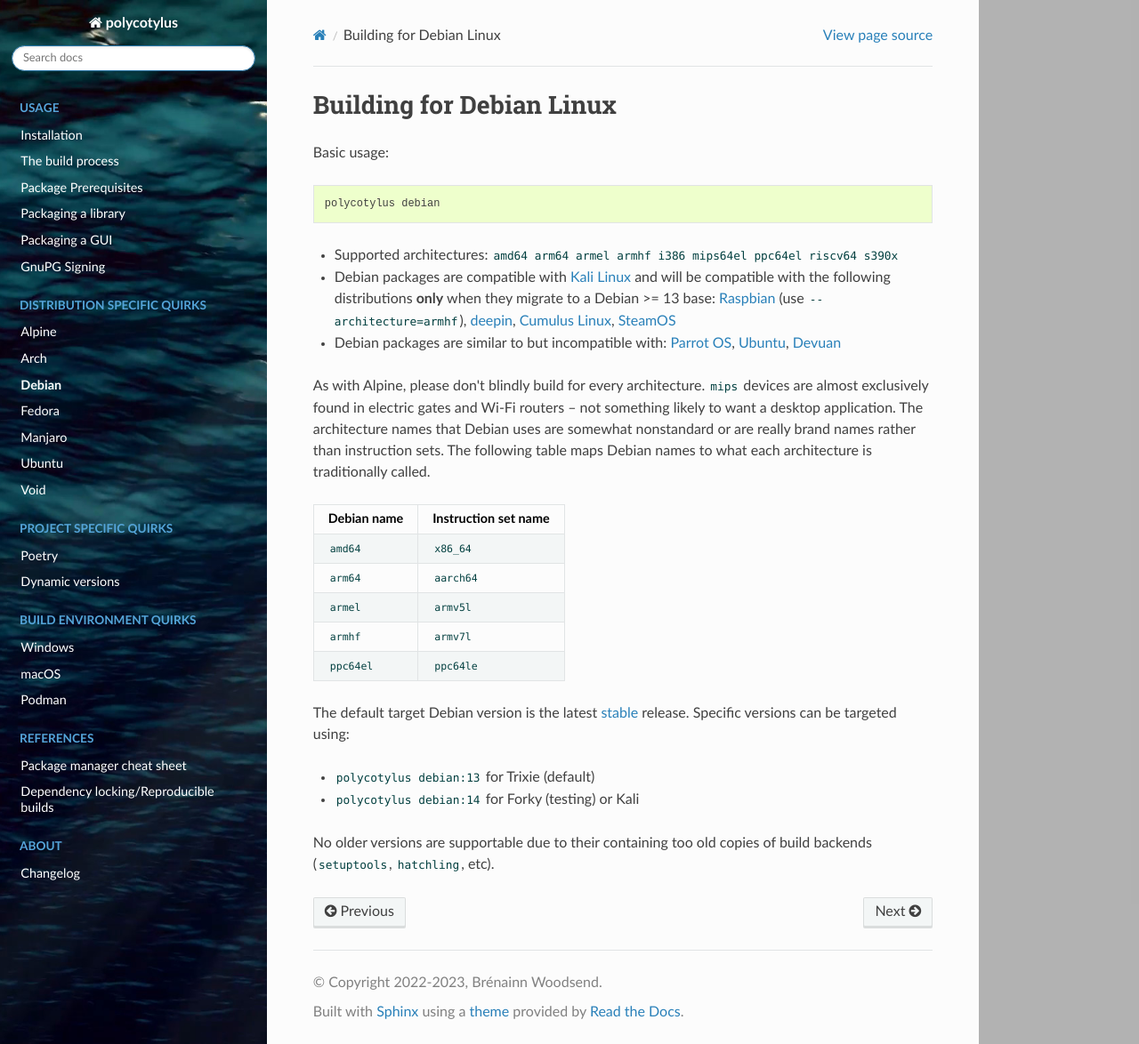
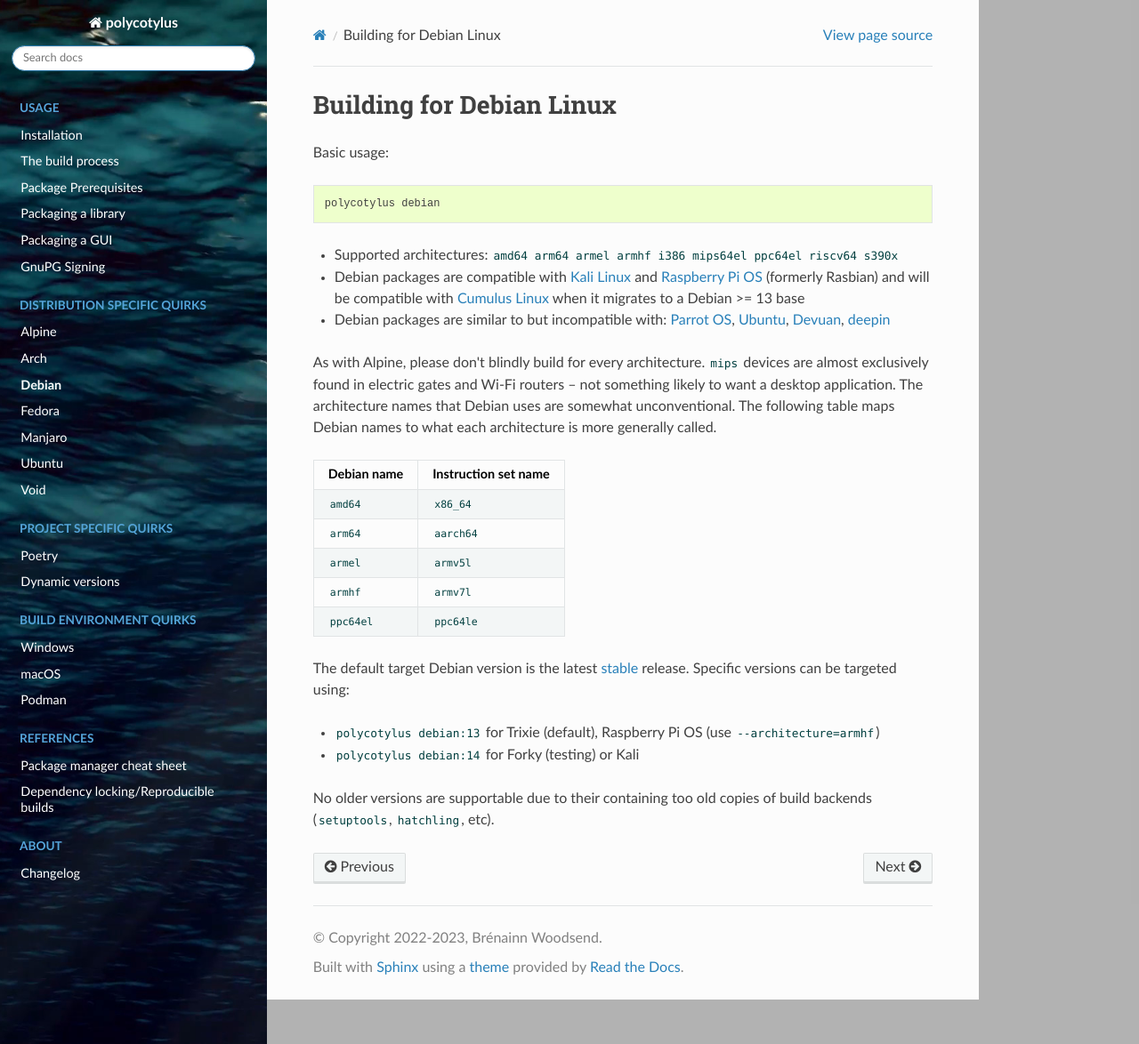
Before and after one commit to bwoodsend/polycotylus, a Sphinx documentation site: the page built from docs/source/debian.rst, in a window 1280 px wide and 1174 px high. Shown: the whole window at 89% size. Built offline with Sphinx 7.4.7 and the Read the Docs theme 3.1.0, drawn with Linux system fonts in a browser that asks for light colours; pages that are not in the unit, such as notebooks, are missing from menus.

Commit message:
Update compatible distribution alias lists

```diff
--- a/docs/source/debian.rst
+++ b/docs/source/debian.rst
@@ -9,22 +9,20 @@ Basic usage::
 * Supported architectures: ``amd64 arm64 armel armhf i386 mips64el ppc64el riscv64 s390x``
 
 * Debian packages are compatible with `Kali Linux <https://www.kali.org/>`_ and
-  will be compatible with the following distributions **only** when they migrate
-  to a Debian >= 13 base: `Raspbian <https://www.raspbian.org/>`_ (use
-  ``--architecture=armhf``), `deepin <https://www.deepin.org/>`_, `Cumulus Linux
-  <https://docs.nvidia.com/networking-ethernet-software/cumulus-linux/>`_,
-  `SteamOS <https://store.steampowered.com/steamos>`_
+  `Raspberry Pi OS <https://www.raspberrypi.com/software/operating-systems/>`_
+  (formerly Rasbian) and will be compatible with `Cumulus Linux
+  <https://docs.nvidia.com/networking-ethernet-software/cumulus-linux/>`_ when
+  it migrates to a Debian >= 13 base
 
 * Debian packages are similar to but incompatible with: `Parrot OS
   <https://parrotlinux.org/>`_, `Ubuntu <https://ubuntu.com>`_, `Devuan
-  <https://www.devuan.org/>`_
+  <https://www.devuan.org/>`_, `deepin <https://www.deepin.org/>`_
 
 As with Alpine, please don't blindly build for every architecture. ``mips``
 devices are almost exclusively found in electric gates and Wi-Fi routers – not
 something likely to want a desktop application. The architecture names that
-Debian uses are somewhat nonstandard or are really brand names rather than
-instruction sets. The following table maps Debian names to what each
-architecture is traditionally called.
+Debian uses are somewhat unconventional. The following table maps Debian names
+to what each architecture is more generally called.
 
 ===========  ====================
 Debian name  Instruction set name
@@ -40,7 +38,8 @@ The default target Debian version is the latest `stable
 <https://www.debian.org/releases/>`_ release. Specific versions can be targeted
 using:
 
-* ``polycotylus debian:13`` for Trixie (default)
+* ``polycotylus debian:13`` for Trixie (default), Raspberry Pi OS (use
+  ``--architecture=armhf``)
 * ``polycotylus debian:14`` for Forky (testing) or Kali
 
 No older versions are supportable due to their containing too old copies of
```
Also changed, not shown: docs/source/ubuntu.rst (+3 -6 lines).
